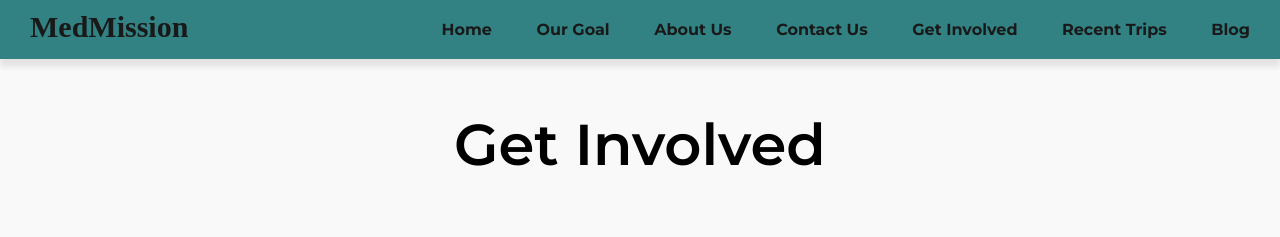
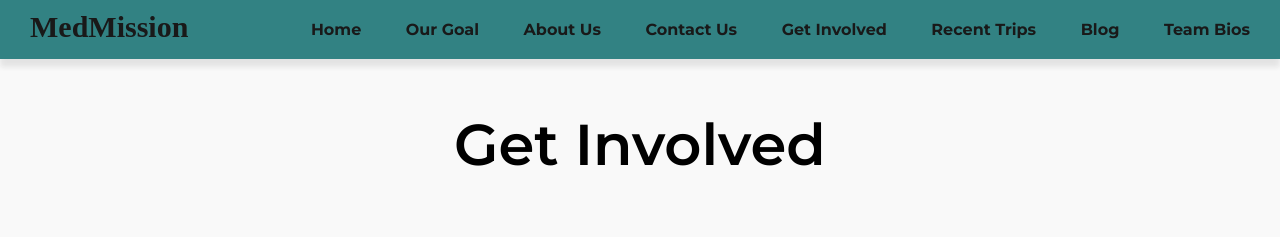
Before and after one commit to medmission/MedMissionWebsite, a plain HTML site: page involved.html in a window 1280 px wide. Shown: the top 237 px of the page. Drawn offline with Linux system fonts and the light colour scheme; a web font is replaced by a local one.

Commit message:
Update involved.html

```diff
--- a/involved.html
+++ b/involved.html
@@ -26,6 +26,7 @@
                 <li class="involved"><a href="involved.html">Get Involved</a></li>
                 <li class="recent"><a href="recent.html">Recent Trips</a></li>
                 <li class="blog"><a href="blog.html">Blog</a></li>
+                <li class="bio"><a href="bio.html">Team Bios</a></li>
             </ul>
             <div class="hamburger" id="hamburger">
                 <span></span>
@@ -45,6 +46,7 @@
             <li><a href="involved.html">Get Involved</a></li>
             <li><a href="recent.html">Recent Trips</a></li>
             <li><a href="blog.html">Blog</a></li>
+            <li><a href="bio.html">Team Bios</a></li>
         </ul>
     </div>
     <section id="involved" class="section">
@@ -100,6 +102,8 @@
                     <li><a href="contact.html">Contact Us</a></li>
                     <li><a href="involved.html">Get Involved</a></li>
                     <li><a href="recent.html">Recent Trips</a></li>
+                    <li><a href="blog.html">Blog</a></li>
+                    <li><a href="bio.html">Team Bios</a></li>
                 </ul>
             </div>
             <div class="footer-section subscribe">
```
